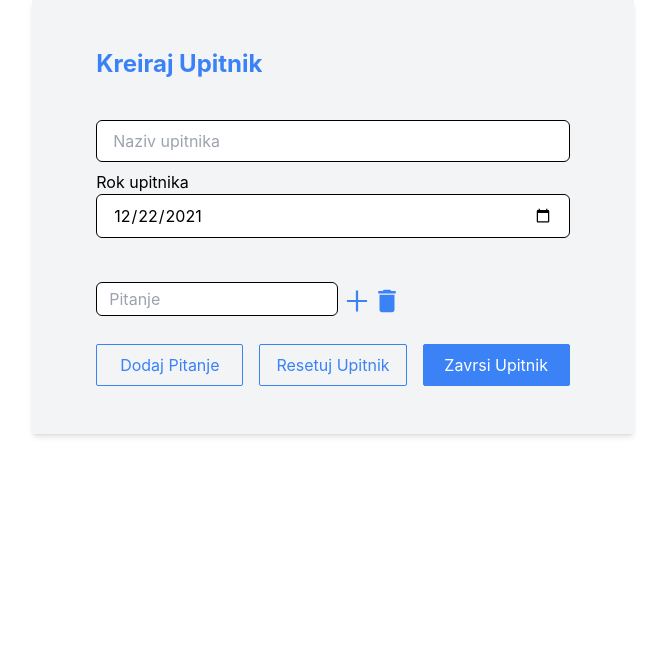
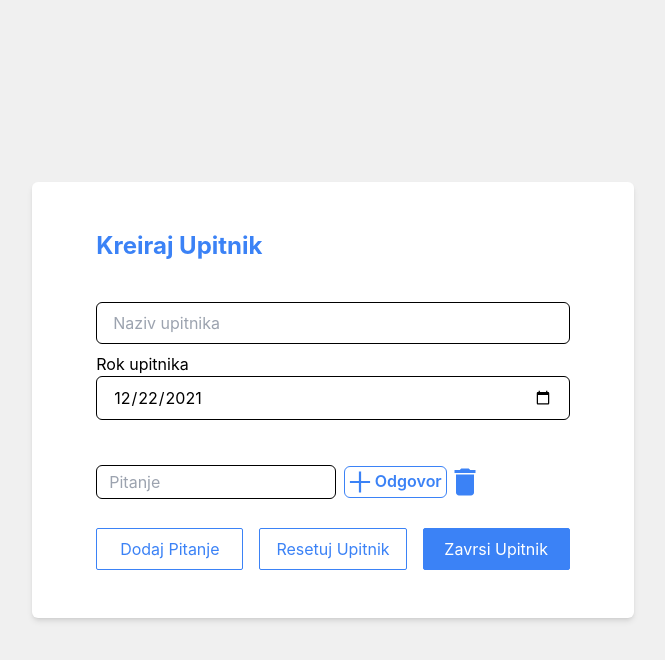
Before and after one commit to vujic02/Upitnik-zadatak, a React (Create React App) app: page / in a window 1280 px wide. Both pictures are taken after a click on the button "Dodaj Pitanje". Shown: the top 660 px of the page, without its empty margins (307-972 px from the left). Built offline with nearby package versions, Linux system fonts and the light colour scheme.

Commit message:
changes to design

```diff
--- a/src/components/ErrorModal.js
+++ b/src/components/ErrorModal.js
@@ -1,8 +1,5 @@
 import React from "react";
-import Box from "@mui/material/Box";
-import Button from "@mui/material/Button";
-import Typography from "@mui/material/Typography";
-import Modal from "@mui/material/Modal";
+import { Box, Button, Typography, Modal } from "@mui/material";
 
 const ErrorModal = ({ openError, setOpenError, error }) => {
   return (
--- a/src/components/Question.js
+++ b/src/components/Question.js
@@ -25,7 +25,7 @@ const Question = ({
 
   return (
     <div className="mt-4">
-      <div className="flex items-center">
+      <div className="w-full flex items-center">
         <input
           type="text"
           className="border border-black outline-none focus:border-blue-400 px-3 py-1 rounded-md w-full"
@@ -33,15 +33,16 @@ const Question = ({
           value={question?.title}
           onChange={(e) => handleTitleChange(e)}
         />
-        <div className="w-full flex mt-1 ml-1">
+        <div className="w-full flex items-center ml-2">
           <button
-            className="text-blue-500 hover:text-black transition-colors text-3xl"
+            className="flex text-blue-500 border border-blue-500 rounded-md hover:text-white hover:bg-blue-500 transition-colors text-md"
             onClick={() => onAddAnswer(question.id)}
           >
-            <AiOutlinePlus />
+            <AiOutlinePlus className="text-3xl" />
+            <p className="pt-0.5 pr-1 font-semibold">Odgovor</p>
           </button>
           <button
-            className="text-blue-500 hover:text-black transition-colors text-3xl"
+            className="text-blue-500 hover:text-black transition-colors text-4xl"
             onClick={() => onRemove(question.id)}
           >
             <MdDelete />
--- a/src/components/SuccessModal.js
+++ b/src/components/SuccessModal.js
@@ -1,8 +1,5 @@
 import React from "react";
-import Box from "@mui/material/Box";
-import Button from "@mui/material/Button";
-import Typography from "@mui/material/Typography";
-import Modal from "@mui/material/Modal";
+import { Box, Button, Typography, Modal } from "@mui/material";
 
 const SuccessModal = ({ openSuccess, setOpenSuccess }) => {
   return (
--- a/src/components/Upitnik.js
+++ b/src/components/Upitnik.js
@@ -111,7 +111,7 @@ const Upitnik = () => {
     reRender();
   };
 
-  const handleSubmitQuiz = () => {
+  const handleSubmit = () => {
     if (title !== "" && date !== "") {
       if (
         questions.length !== 0 &&
@@ -160,8 +160,8 @@ const Upitnik = () => {
         setOpenError={setOpenError}
         openError={openError}
       />
-      <div className="w-full h-full flex justify-center">
-        <div className="flex flex-col bg-gray-100 shadow-md px-16 py-12">
+      <div className="w-full h-screen flex justify-center items-center">
+        <div className="flex flex-col bg-white shadow-md rounded-md px-16 py-12">
           <h2 className="text-left text-blue-500 font-bold text-2xl pb-10">
             Kreiraj Upitnik
           </h2>
@@ -217,7 +217,7 @@ const Upitnik = () => {
             </button>
             <button
               className="border border-blue-500 bg-blue-500 text-white hover:bg-transparent hover:text-blue-500 transition-colors px-4 py-2 rounded-sm"
-              onClick={(e) => handleSubmitQuiz(e)}
+              onClick={(e) => handleSubmit(e)}
             >
               Zavrsi Upitnik
             </button>
--- a/src/index.css
+++ b/src/index.css
@@ -9,6 +9,7 @@ body {
     sans-serif;
   -webkit-font-smoothing: antialiased;
   -moz-osx-font-smoothing: grayscale;
+  background: #f0f0f0;
 }
 
 code {
```
